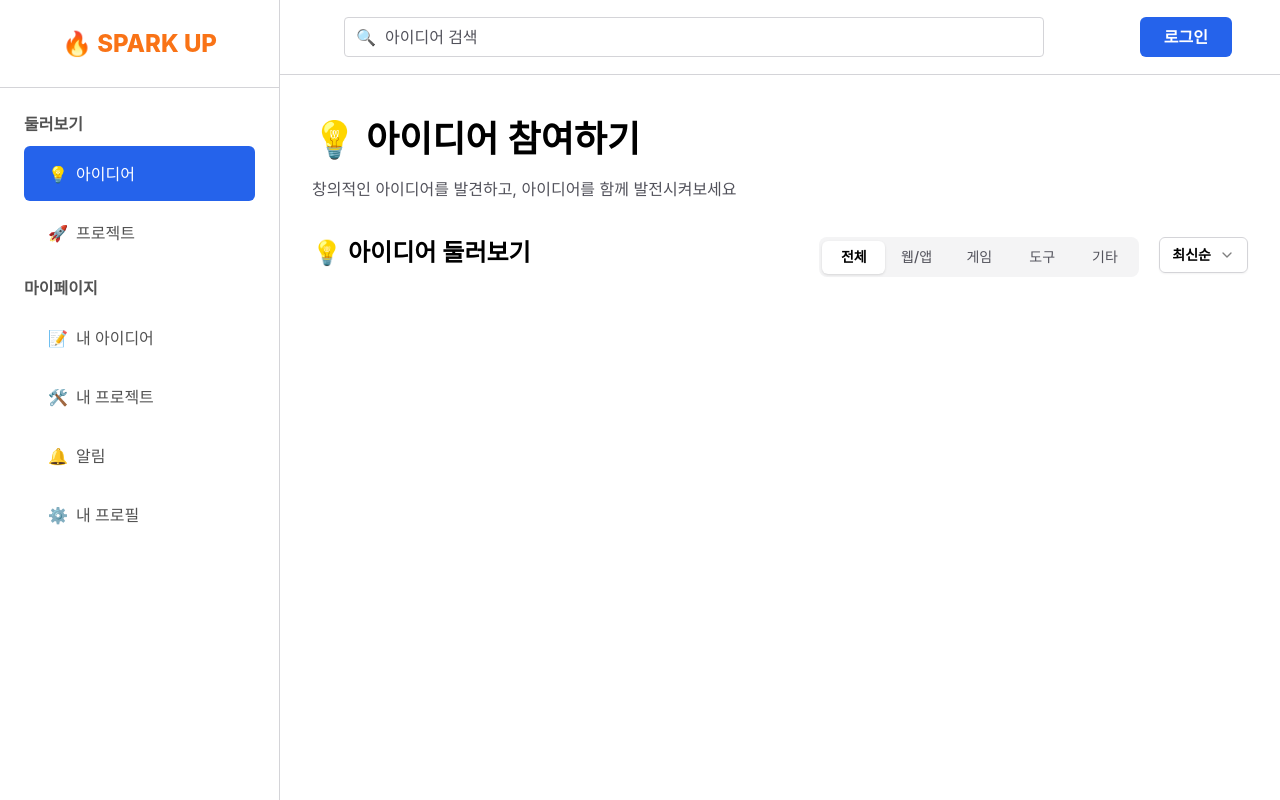
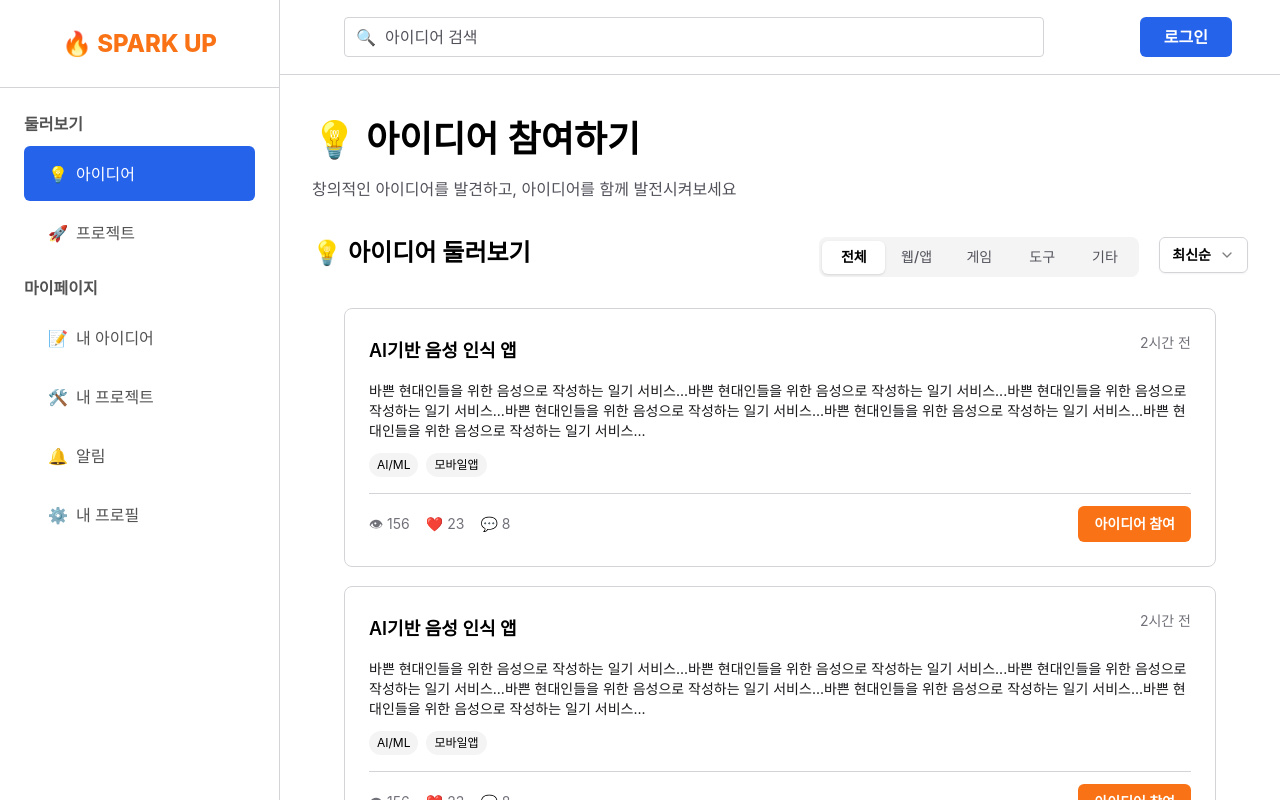
Before and after one commit to sparkup-platform/sparkup-client, a Next.js app: page / in a window 1280 px wide. Built offline with nearby package versions, Linux system fonts and the light colour scheme.

Commit message:
ui: 아이디어 카드 UI 추가

```diff
--- /dev/null
+++ b/features/ideas/components/IdeaCard/IdeaCard.tsx
@@ -0,0 +1,36 @@
+import Link from "next/link"
+import { Button } from "@/components/ui/button"
+
+export default function IdeaCard() {
+
+    return(
+        <div className="w-full p-6 flex flex-col gap-4 border border-[var(--color-border)] rounded-[var(--radius-lg)] hover:shadow-md hover:border-[var(--color-primary)] transition-[border-color,box-shadow] duration-100">
+        <header className="flex justify-between items-start">
+            <div>
+                {/* <span className="text-sm text-muted-foreground">익명의 개발자</span> */}
+                <h3 className="text-lg font-semibold mt-1">AI기반 음성 인식 앱</h3>
+            </div>
+            <span className="text-sm text-muted-foreground">2시간 전</span>
+        </header>
+
+        <main className="flex-1">
+            <p className="text-sm text-foreground line-clamp-3">
+                바쁜 현대인들을 위한 음성으로 작성하는 일기 서비스...바쁜 현대인들을 위한 음성으로 작성하는 일기 서비스...바쁜 현대인들을 위한 음성으로 작성하는 일기 서비스...바쁜 현대인들을 위한 음성으로 작성하는 일기 서비스...바쁜 현대인들을 위한 음성으로 작성하는 일기 서비스...바쁜 현대인들을 위한 음성으로 작성하는 일기 서비스...
+            </p>
+            <div className="flex gap-2 mt-3">
+                <span className="px-2 py-1 bg-muted rounded-full text-xs">AI/ML</span>
+                <span className="px-2 py-1 bg-muted rounded-full text-xs">모바일앱</span>
+            </div>
+        </main>
+
+        <footer className="flex justify-between items-center pt-3 border-t border-[var(--color-border)]">
+            <div className="flex gap-4 text-sm text-muted-foreground">
+                <span>👁 156</span>
+                <span>❤️ 23</span>
+                <span>💬 8</span>
+            </div>
+            <Button><Link href="/projects">아이디어 참여</Link></Button>
+        </footer>
+    </div>
+    )
+}
--- /dev/null
+++ b/features/ideas/components/IdeaCard/index.tsx
@@ -0,0 +1 @@
+export {default} from "./IdeaCard"
--- a/features/ideas/components/IdeaList/IdeaList.tsx
+++ b/features/ideas/components/IdeaList/IdeaList.tsx
@@ -1,9 +1,15 @@
 import { IdeaListHeader } from "./IdeaListHeader"
+import IdeaCard from "../IdeaCard"
+
+const dummy = [1,2,3,4,5,6]
 
 export default function IdeaList(){
     return(
        <div>
         <IdeaListHeader/>
+        <div className="mx-[2rem] my-[1.2rem] flex flex-col gap-[1.2rem]">
+            {dummy.map((e,i)=><IdeaCard key={i}/>)}
+        </div>
        </div>
     )
 }
```
